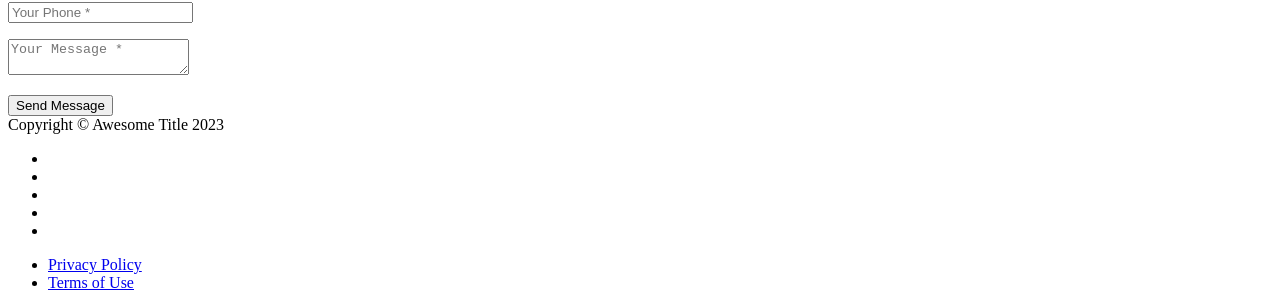
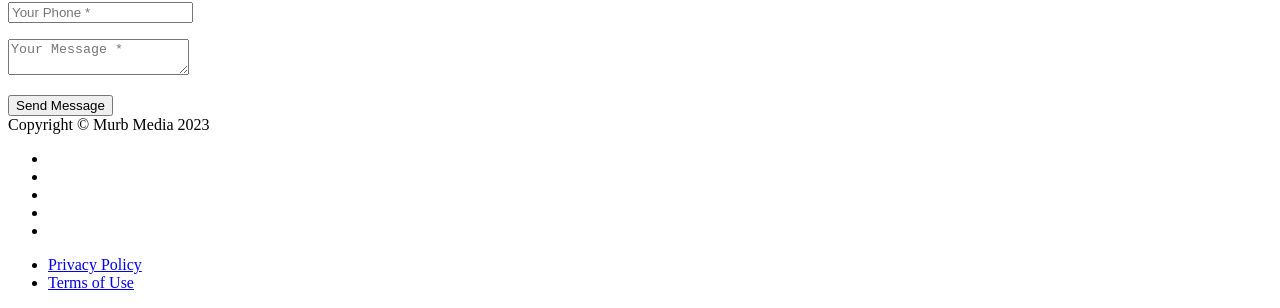
Before and after one commit to MurbMedia/MurbMedia.github.io, a Jekyll site: the page built from index.html, in a window 1280 px wide and 900 px high, scrolled down 6129 px. Shown: the part 144-452 px from the top of the window. Built offline with Jekyll 4.4.1, drawn with Linux system fonts in a browser that asks for light colours; some web fonts are replaced; some of the changed text lies outside the part shown.

Commit message:
Update _config.yml

```diff
--- a/_config.yml
+++ b/_config.yml
@@ -4,7 +4,7 @@ url: https://murbmedia.github.io/
 baseurl: /#/
 
 # Site settings
-title: Awesome Title
+title: Murb Media
 email: your-email@domain.com
 description: "Write an awesome description for your new site here. You can edit this line in _config.yml. It will appear in your document head meta (for Google search results) and in your feed.xml site description."
 
```
